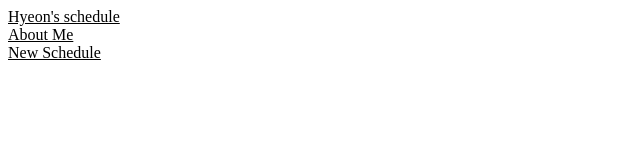
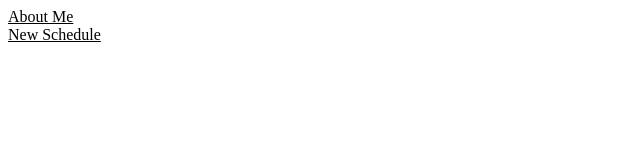
Before and after one commit to jeohyn/html, a plain HTML site: page index.html in a window 1280 px wide. Shown: the whole page, without its empty margins (0-640 px from the left). Drawn offline with Linux system fonts and the light colour scheme.

Commit message:
Update index.html

```diff
--- a/index.html
+++ b/index.html
@@ -1,6 +1,5 @@
 <html>
 <body link="black" vlink="red" alink="green">
-<a href="sche.html" target="main">Hyeon's schedule</a><br>
 <a href="info.html" target="main">About Me</a><br>
 <a href="겨울방학3주차_newSchedule_차정현.html" target="main">New Schedule</a>
 </body>
```
